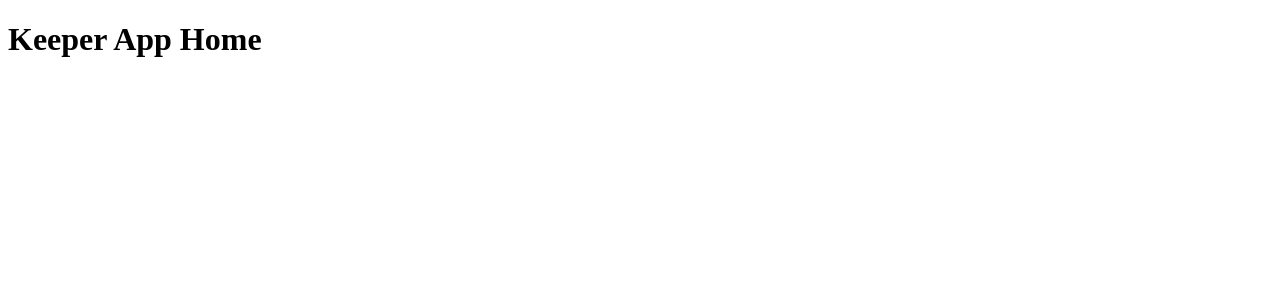
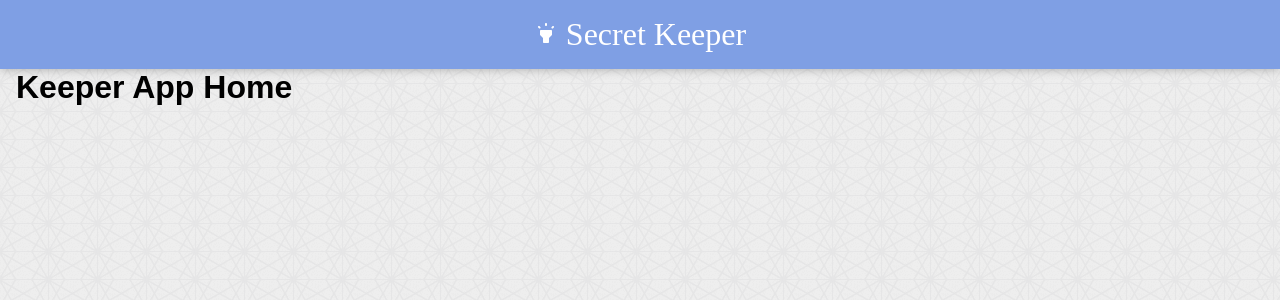
Before and after one commit to Henman2/keeper-app-frontend, a React (Create React App) app: page / in a window 1280 px wide. Shown: the top 300 px of the page. Built offline with nearby package versions, Linux system fonts and the light colour scheme.

Commit message:
Header Component

```diff
--- a/package.json
+++ b/package.json
@@ -3,6 +3,10 @@
   "version": "0.1.0",
   "private": true,
   "dependencies": {
+    "@emotion/react": "^11.11.4",
+    "@emotion/styled": "^11.11.5",
+    "@mui/icons-material": "^5.15.15",
+    "@mui/material": "^5.15.15",
     "@testing-library/jest-dom": "^5.17.0",
     "@testing-library/react": "^13.4.0",
     "@testing-library/user-event": "^13.5.0",
--- a/src/App.js
+++ b/src/App.js
@@ -5,17 +5,13 @@ import './styles/App.css';
 
 const App = ()=> {
   return (
-    <div className="App">
-      <header className="App-header">
-        <Header/>
-      </header>
-      <main>
-        <HomePage />
-      </main>
-      <footer>
-        <Footer />
-      </footer>
-    </div>
+      <div className="App">
+          <Header/>
+          <main>
+              <HomePage/>
+          </main>
+          <Footer/>
+      </div>
   );
 }
 
--- a/src/components/Header.js
+++ b/src/components/Header.js
@@ -1,4 +1,9 @@
+import HighlightRoundedIcon from '@mui/icons-material/HighlightRounded';
 const Header = ()=>{
-
+    return (
+        <header>
+            <h1><HighlightRoundedIcon /> Secret Keeper</h1>
+        </header>
+    )
 }
 export default Header;
--- a/src/styles/App.css
+++ b/src/styles/App.css
@@ -0,0 +1,18 @@
+/*Header*/
+header {
+    background-color: #7f9fe4;
+    margin: 0 auto;
+    padding: 16px 32px;
+    box-shadow: 0 0 10px 0 rgba(0, 0, 0, 0.3);
+    align-content: center;
+    text-align: center;
+}
+
+header h1 {
+    color: #fff;
+    font-family: "McLaren", cursive;
+    font-weight: 200;
+}
+main{
+    padding: 0 16px;
+}
--- a/src/styles/index.css
+++ b/src/styles/index.css
@@ -0,0 +1,11 @@
+* {
+    padding: 0;
+    margin: 0;
+    box-sizing: border-box;
+}
+html {
+    font-family: "Montserrat", sans-serif;
+}
+body {
+    background: #eee url("../images/black-thread-light.png");
+}
```
Also changed, not shown: src/images/black-thread-light.png (added), 1 other file (tests, documents, lock files or other folders).
